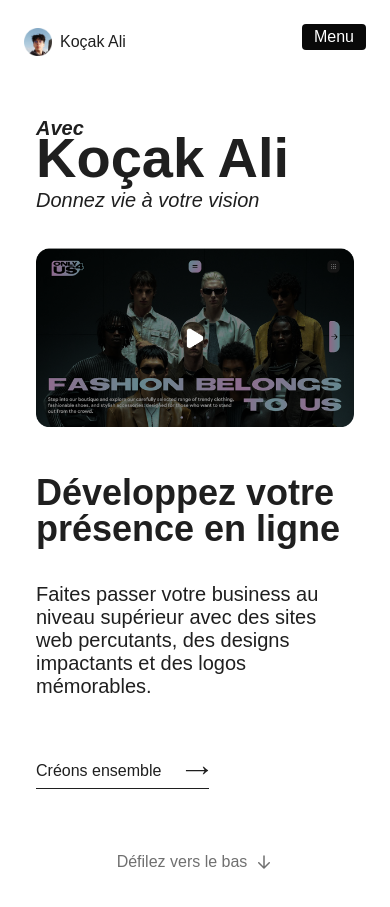
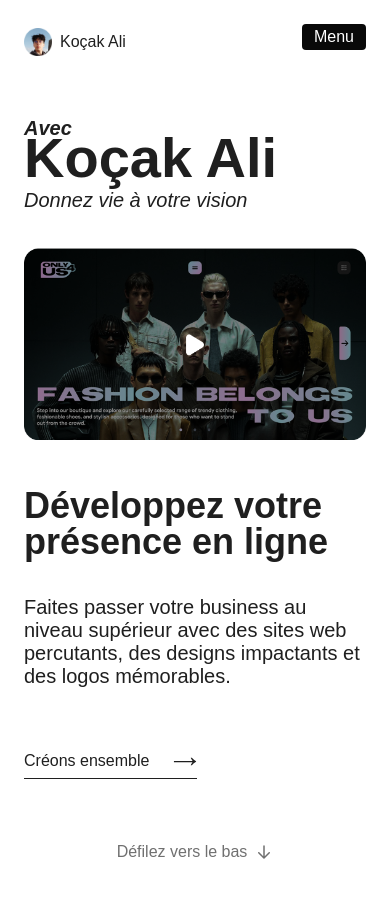
Before and after one commit to Bluegnarl/portfolio-2025, a Next.js app: page / in a window 390 px wide. After the commit the page ends 885 px from the top, so only its background shows below. Built offline with nearby package versions, Linux system fonts and the light colour scheme.

Commit message:
HeaderHome responsive update

```diff
--- a/src/components/HeaderHome/HeaderHome.module.scss
+++ b/src/components/HeaderHome/HeaderHome.module.scss
@@ -84,3 +84,9 @@
         }
     }
 }
+
+@media screen and (max-width: 600px) {
+    .headerWrapper {
+        padding: 56px 24px 24px 24px;
+    }
+}
```
